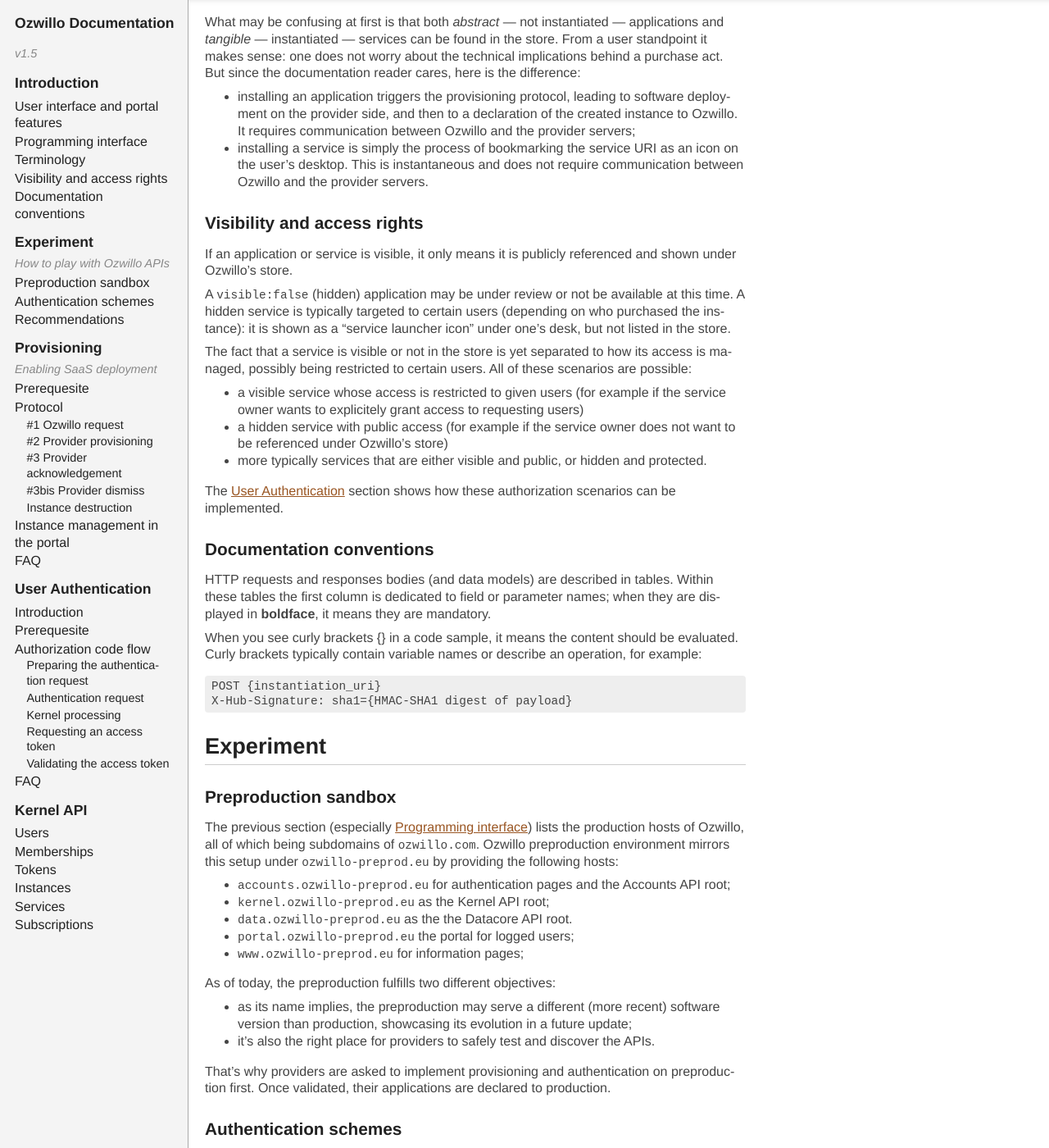
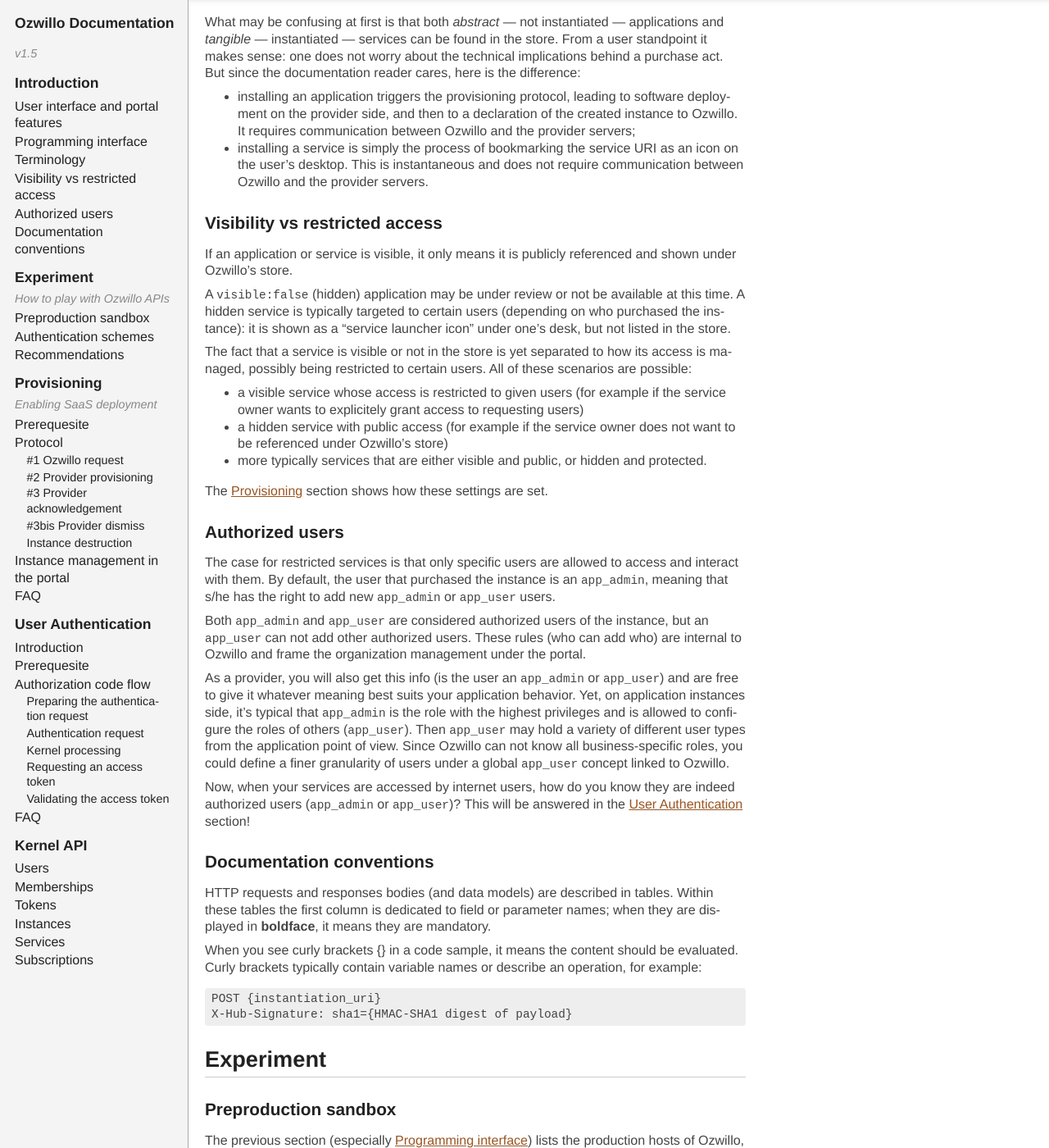
Before and after one commit to ozwillo/ozwillo-doc, a Jekyll site: the page built from index.html, in a window 1280 px wide and 1400 px high, scrolled down 2426 px. Shown: the whole window at 82% size. Built offline with Jekyll 4.4.1, drawn with Linux system fonts in a browser that asks for light colours; nearby versions of some CDN libraries; library files that are not in the unit come from our copies; some of the changed text lies outside the part shown.

Commit message:
new introduction concepts

```diff
--- a/_includes/1-introduction.md
+++ b/_includes/1-introduction.md
@@ -83,7 +83,7 @@
 - installing an application triggers the provisioning protocol, leading to software deployment on the provider side, and then to a declaration of the created instance to Ozwillo. It requires communication between Ozwillo and the provider servers;
 - installing a service is simply the process of bookmarking the service URI as an icon on the user's desktop. This is instantaneous and does not require communication between Ozwillo and the provider servers.
 
-### Visibility and access rights
+### Visibility vs restricted access
 {: #ref-1-4}
 
 If an application or service is visible, it only means it is publicly referenced and shown under Ozwillo's store.
@@ -96,10 +96,21 @@
 - a hidden service with public access (for example if the service owner does not want to be referenced under Ozwillo's store)
 - more typically services that are either visible and public, or hidden and protected.
 
-The [User Authentication](#ref-4) section shows how these authorization scenarios can be implemented.
+The [Provisioning](#ref-3) section shows how these settings are set.
+
+### Authorized users
+{: #ref-1-5}
+
+The case for restricted services is that only specific users are allowed to access and interact with them. By default, the user that purchased the instance is an `app_admin`, meaning that s/he has the right to add new `app_admin` or `app_user` users.
+
+Both `app_admin` and `app_user` are considered authorized users of the instance, but an `app_user` can not add other authorized users. These rules (who can add who) are internal to Ozwillo and frame the organization management under the portal.
+
+As a provider, you will also get this info (is the user an `app_admin` or `app_user`) and are free to give it whatever meaning best suits your application behavior. Yet, on application instances side, it's typical that `app_admin` is the role with the highest privileges and is allowed to configure the roles of others (`app_user`). Then `app_user` may hold a variety of different user types from the application point of view. Since Ozwillo can not know all business-specific roles, you could define a finer granularity of users under a global `app_user` concept linked to Ozwillo.
+
+Now, when your services are accessed by internet users, how do you know they are indeed authorized users (`app_admin` or `app_user`)? This will be answered in the [User Authentication](#ref-4) section!
 
 ### Documentation conventions
-{: #ref-1-5}
+{: #ref-1-6}
 
 HTTP requests and responses bodies (and data models) are described in tables. Within these tables the first column is dedicated to field or parameter names; when they are displayed in **boldface**, it means they are mandatory.
 
--- a/_includes/3-provisioning.md
+++ b/_includes/3-provisioning.md
@@ -19,6 +19,7 @@
 Thus the following information is needed to have a well described *and* installable application in the catalog:
 
 ##### Commercial information
+{: #ref-3-1--1}
 
 | Field name | Field description | Field type and format |
 | :-- | :-- | :-- |
@@ -42,6 +43,7 @@
 - <a href="http://daringfireball.net/projects/markdown/syntax" target="_blank">here</a> is a description of the markdown syntax. In particular, you may include raw text separated by two line breaks to shape paragraphs.
 
 ##### Store filters
+{: #ref-3-1--2}
 
 | Field name | Field description | Field type and format |
 | :-- | :-- | :-- |
@@ -106,13 +108,17 @@
 
 | Field name | Field description | Type |
 | :-- | :-- | :-- |
-| instance_id | unique and constant identifier of the instance | string |
-| client_id | used for authentication purposes | string |
-| client_secret | used for authentication purposes | string |
-| user | a description of [purchaser](#def-purchaser), containing at least its Ozwillo user id | User object |
-| organization | a description of the organization if the purchase occured on behalf an organiation, containing at least Ozwillo organization id and name | Organization object |
-| instance_registration_uri | the endpoint that must be used to acknowledge the provisioning back to Ozwillo | URI string |
+| **instance_id** | unique and constant identifier of the instance | string |
+| **client_id** | used for authentication purposes | string |
+| **client_secret** | used for authentication purposes | string |
+| **user** | a description of [purchaser](#def-purchaser), containing at least its Ozwillo user id | User object |
+| organization | a description of the organization, containing at least Ozwillo organization id and name | Organization object |
+| **instance_registration_uri** | the endpoint that must be used to acknowledge the provisioning back to Ozwillo | URI string |
 {: .request}
+
+It's important to know that purchasers may install an application either on behalf an organization, either for their personal user. In the latter case, there is no organization associated to the purchase, so there is no `organization` field in the request body.
+
+That said, if your application `target_audience` (as declared in [store filters](#ref-3-1--2)) does not contain `CITIZENS`, it means purchase acts will always be on behalf an organization and thus the `organization` field will be sent.
 
 ##### Response from provider
 
--- a/_includes/toc.html
+++ b/_includes/toc.html
@@ -11,8 +11,9 @@
           <li><a href="#ref-1-1">User interface and portal features</a></li>
           <li><a href="#ref-1-2">Programming interface</a></li>
           <li><a href="#ref-1-3">Terminology</a></li>
-          <li><a href="#ref-1-4">Visibility and access rights</a></li>
-          <li><a href="#ref-1-5">Documentation conventions</a></li>
+          <li><a href="#ref-1-4">Visibility vs restricted access</a></li>
+          <li><a href="#ref-1-5">Authorized users</a></li>
+          <li><a href="#ref-1-6">Documentation conventions</a></li>
         </ul>
       </li>
     </ul>
```
